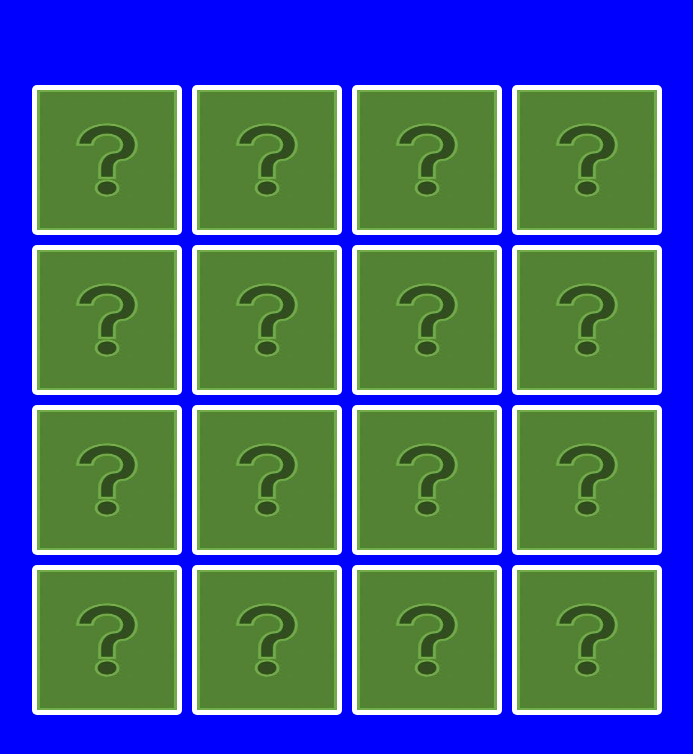
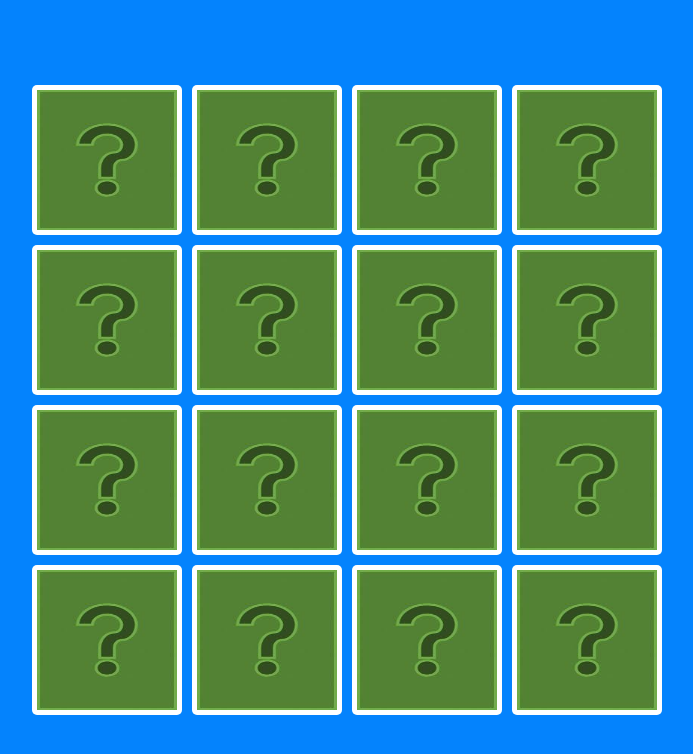
Before and after one commit to RajuKalidindi/Memory-Game, a plain HTML site: page index.html in a window 1280 px wide. Shown: the whole page, without its empty margins (293-986 px from the left). Drawn offline with Linux system fonts and the light colour scheme.

Commit message:
Updated background colour

```diff
--- a/style.css
+++ b/style.css
@@ -7,7 +7,7 @@
 body {
   height: 100vh;
   display: flex;
-  background: blue;
+  background: #0483FD;
 }
 
 img {
```
